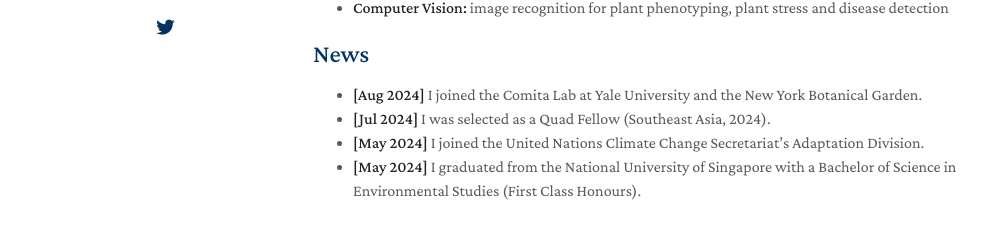
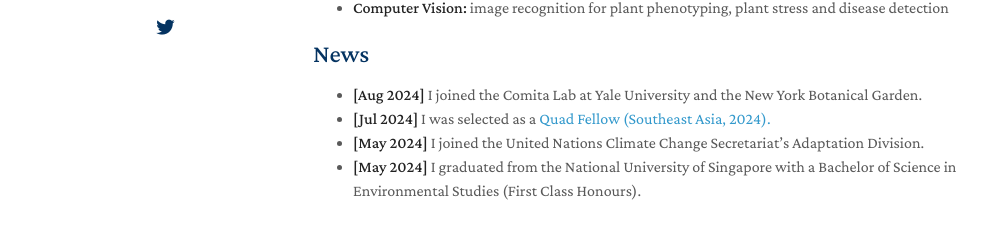
Before and after one commit to stanleytansx/stanleytansx.github.io, a Jekyll site: the page built from index.md, in a window 1280 px wide. Shown: the part 367-606 px from the top of the page, without its empty margins (157-1146 px from the left). Built offline with Jekyll 4.4.1, drawn with Linux system fonts in a browser that asks for light colours; nearby versions of some CDN libraries; a style sheet for code colours, icons or effects is not loaded; our own code applies the rules of GitHub Pages for plain Markdown files; part of the change alters nothing that is shown.

```diff
--- a/index.md
+++ b/index.md
@@ -19,6 +19,6 @@ management practices to create healthier forests, for the benefit of human socie
 ## News
 
 - **[Aug 2024]** I joined the Comita Lab at Yale University and the New York Botanical Garden.
-- **[Jul 2024]** I was selected as a Quad Fellow (Southeast Asia, 2024).
+- **[Jul 2024]** I was selected as a <a href="https://www.quadfellowship.org/2024-quad-fellows" target="_blank"> Quad Fellow (Southeast Asia, 2024).
 - **[May 2024]** I joined the United Nations Climate Change Secretariat's Adaptation Division.
 - **[May 2024]** I graduated from the National University of Singapore with a Bachelor of Science in Environmental Studies (First Class Honours).
```
